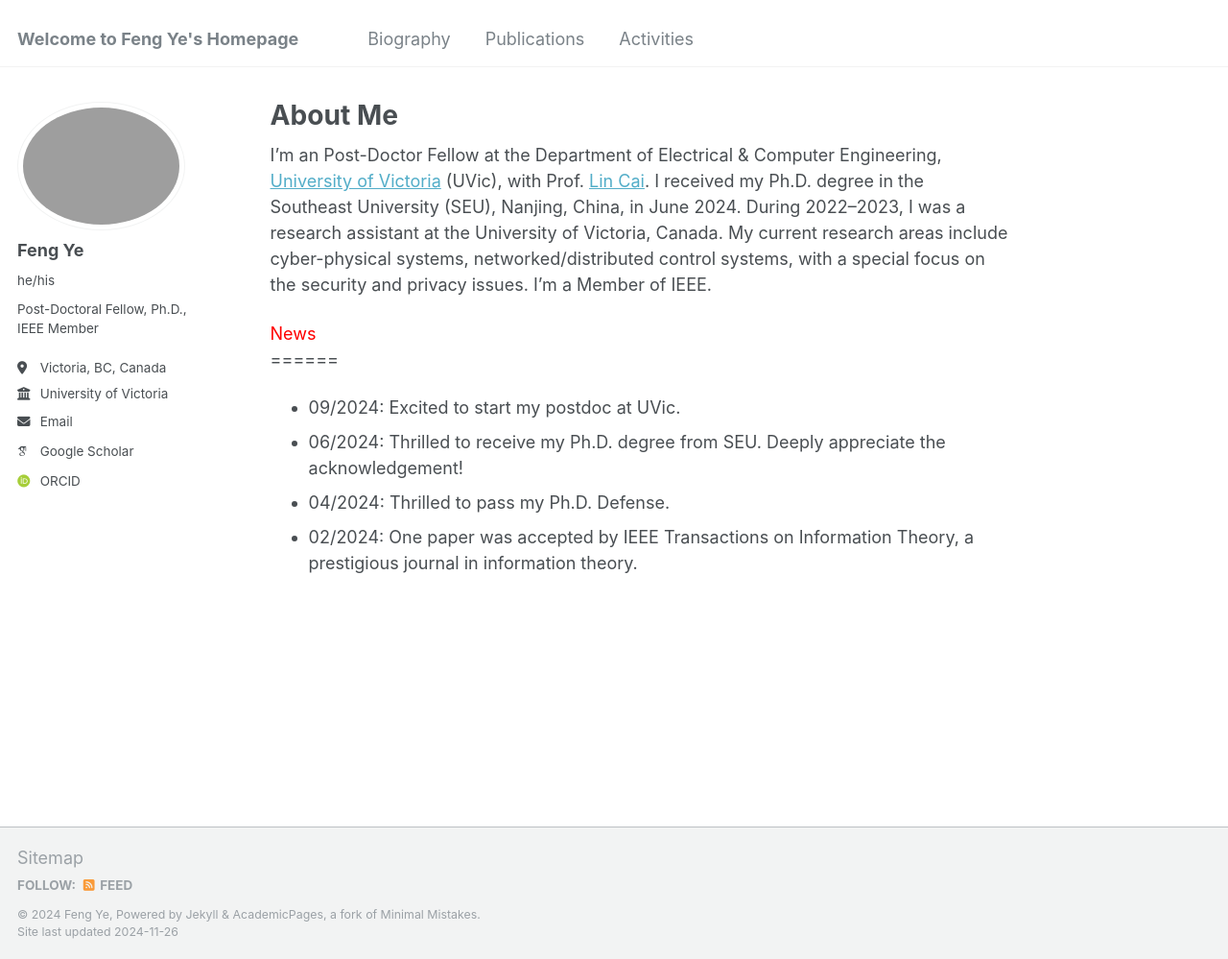
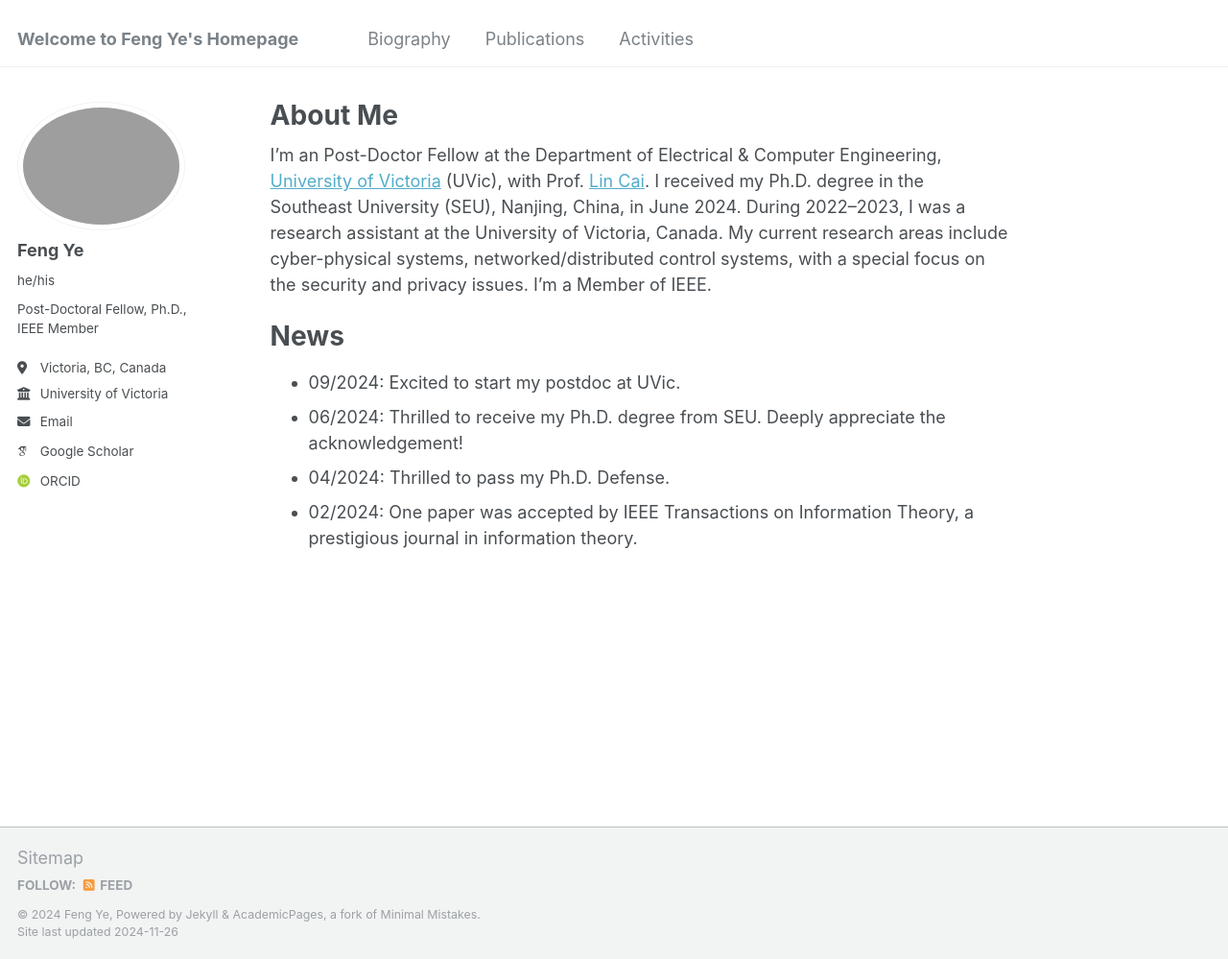
Before and after one commit to fye97/fye97, a Jekyll site: the page built from _pages/about.md, in a window 1280 px wide and 999 px high. Shown: the whole window at 96% size. Built offline with Jekyll 4.4.1, drawn with Linux system fonts in a browser that asks for light colours; some web fonts are replaced.

Commit message:
Update about.md

```diff
--- a/_pages/about.md
+++ b/_pages/about.md
@@ -10,7 +10,7 @@ redirect_from:
 I’m an Post-Doctor Fellow at the Department of Electrical & Computer Engineering, [University of Victoria](https://www.uvic.ca/) (UVic), with Prof. [Lin Cai](https://www.ece.uvic.ca/~cai/). I received my Ph.D. degree in the Southeast University (SEU), Nanjing, China, in June 2024. During 2022–2023, I was a research assistant at the University of Victoria, Canada. My current research areas include cyber-physical systems, networked/distributed control systems, with a special focus on the security and privacy issues. I’m a Member of IEEE.
 
 
-<font color=red>News</font>
+News
 ======
 * 09/2024: Excited to start my postdoc at UVic.
 * 06/2024: Thrilled to receive my Ph.D. degree from SEU. Deeply appreciate the acknowledgement!
```
